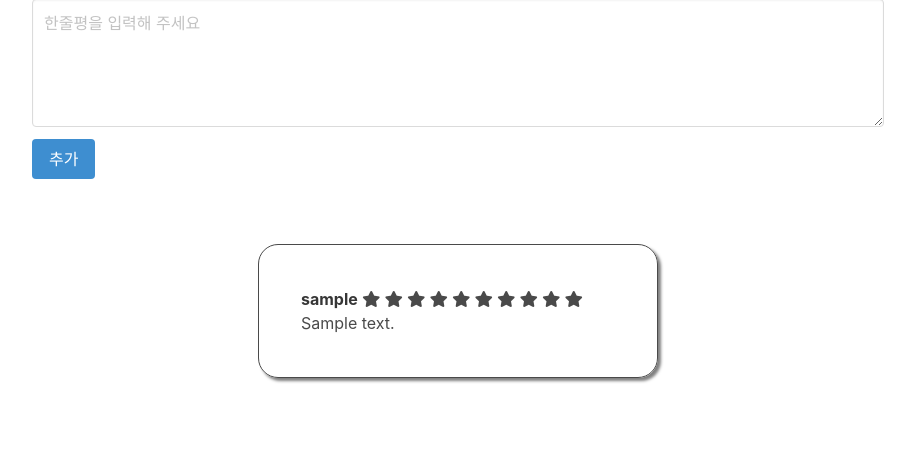
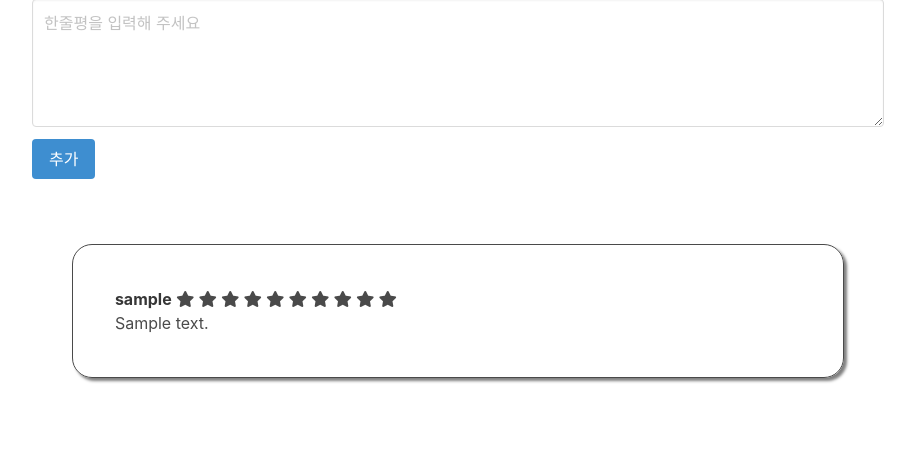
Before and after one commit to JahunSeo/alcohol-garbage, a Flask app: template templates/detail.html in a window 1280 px wide. Shown: the part 561-1026 px from the top of the page, without its empty margins (182-1097 px from the left). Run offline with Flask 2, Linux system fonts and the light colour scheme; the template is opened without the code that fills it: most values are stand-ins (such as "Sample title", 1, 10 or a date in 2020); grey boxes marked "Sample" are stand-in pictures; parts of the project's set-up code (start-up, migrations or seed data) failed here and were passed over; some libraries are stand-ins or nearby versions.

Commit message:
[johnny] check

```diff
--- a/static/css/detail.css
+++ b/static/css/detail.css
@@ -14,12 +14,23 @@
   justify-content: center;
   height: 150px;
 }
+
+.commentsBox {
+  display: flex;
+  flex-direction: column;
+  width: 100%;
+  align-items: center;
+  justify-content: space-around;
+  /* flex-wrap: wrap; */
+}
+
 .myCommentsBox {
   border: solid 0.5px;
   margin: 1rem;
   padding: 1rem;
   border-radius: 20px;
-  width: 400px;
+  width: 90%;
+  /* max-width: 380px; */
   box-sizing: border-box;
   float: left;
   background-color: #ccffcc;
@@ -32,17 +43,10 @@
   margin: 1rem;
   padding: 1rem;
   border-radius: 20px;
-  width: 400px;
+  width: 90%;
+  /* max-width: 380px; */
   float: right;
   box-shadow: 3px 3px 3px rgba(0, 0, 0, 0.5);
-}
-
-.commentsBox {
-  display: flex;
-  width: 100%;
-  align-items: center;
-  justify-content: space-around;
-  flex-wrap: wrap;
 }
 
 .beerImg {
```
